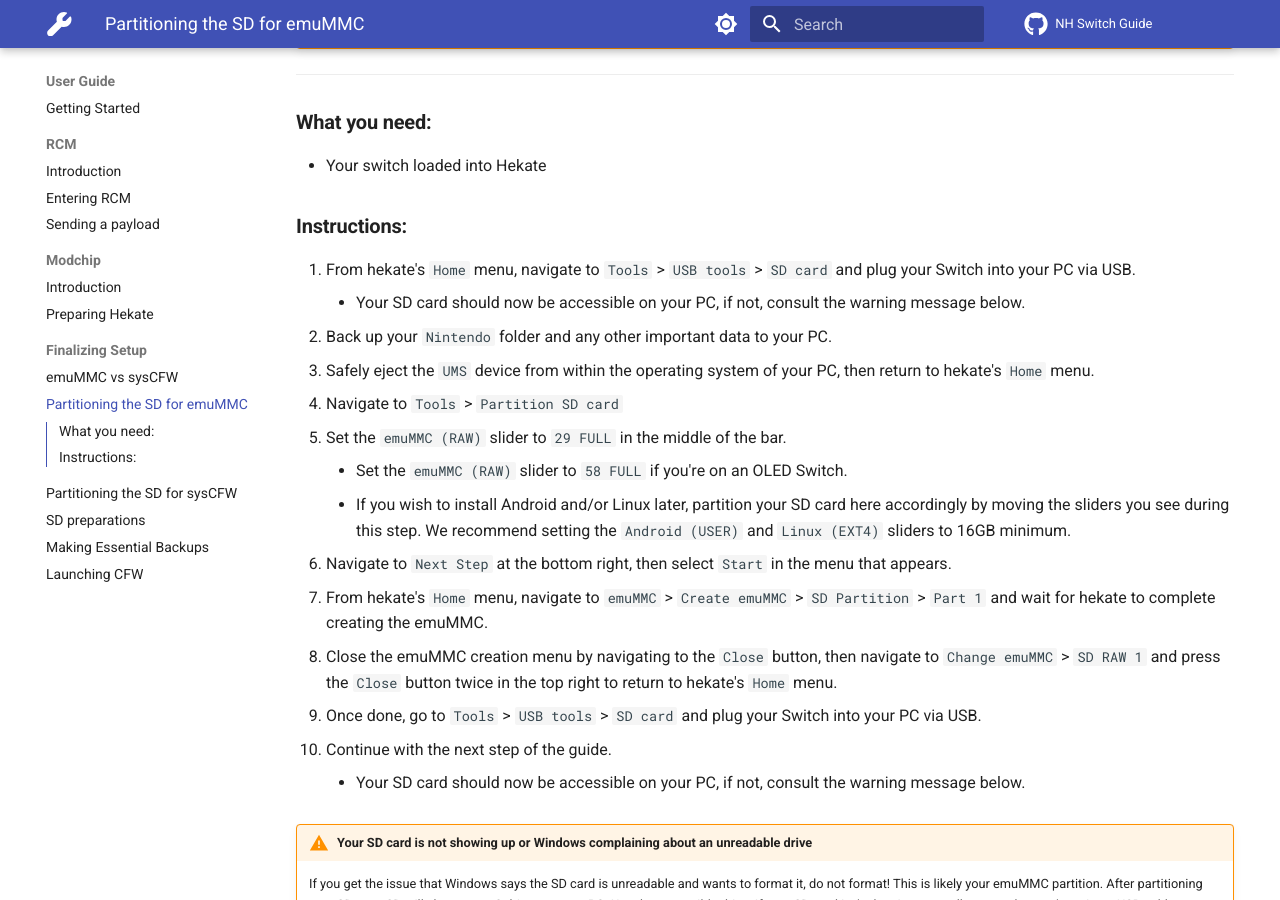
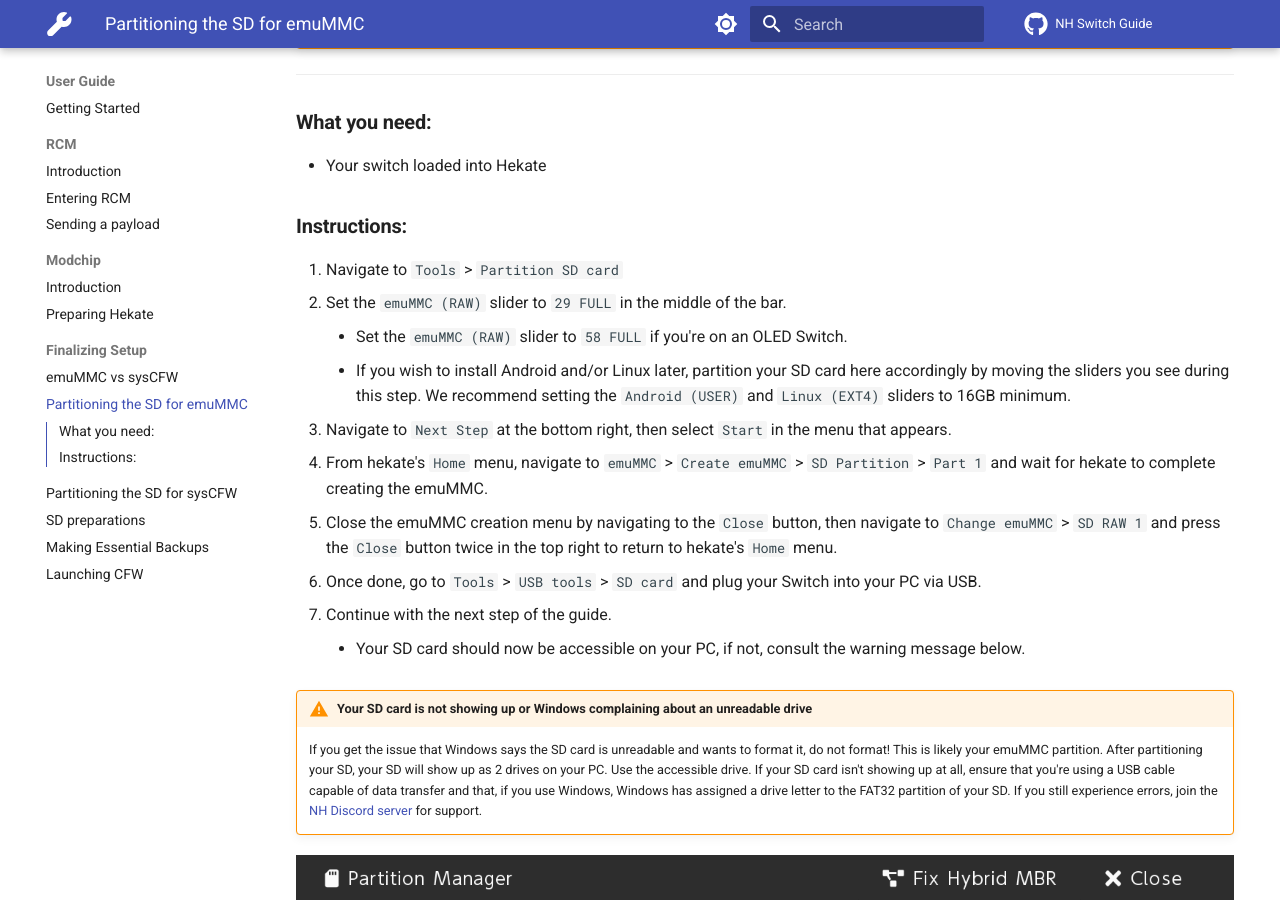
Before and after one commit to nh-server/switch-guide, an MkDocs documentation site: the page built from docs/user_guide/all/partitioning_sd.md, in a window 1280 px wide and 900 px high, scrolled down 303 px. Built offline with MkDocs 1.6.1 and Material for MkDocs 9.7.7, drawn with Linux system fonts in a browser that asks for light colours; comment, search, counter and statistics services are not loaded.

Commit message:
Move backing up Nintendo folder

```diff
--- a/docs/user_guide/all/partitioning_sd.md
+++ b/docs/user_guide/all/partitioning_sd.md
@@ -12,19 +12,15 @@
 
 ### **Instructions:**
 
-1. From hekate's `Home` menu, navigate to `Tools` > `USB tools` > `SD card` and plug your Switch into your PC via USB.
-    - Your SD card should now be accessible on your PC, if not, consult the warning message below.
-2. Back up your `Nintendo` folder and any other important data to your PC.
-3. Safely eject the `UMS` device from within the operating system of your PC, then return to hekate's `Home` menu.
-4. Navigate to `Tools` > `Partition SD card`
-5. Set the `emuMMC (RAW)` slider to `29 FULL` in the middle of the bar.
+1. Navigate to `Tools` > `Partition SD card`
+2. Set the `emuMMC (RAW)` slider to `29 FULL` in the middle of the bar.
     - Set the `emuMMC (RAW)` slider to `58 FULL` if you're on an OLED Switch.
     - If you wish to install Android and/or Linux later, partition your SD card here accordingly by moving the sliders you see during this step. We recommend setting the `Android (USER)` and `Linux (EXT4)` sliders to 16GB minimum.
-6. Navigate to `Next Step` at the bottom right, then select `Start` in the menu that appears.
-7. From hekate's `Home` menu, navigate to `emuMMC` > `Create emuMMC` > `SD Partition` > `Part 1` and wait for hekate to complete creating the emuMMC.
-8. Close the emuMMC creation menu by navigating to the `Close` button, then navigate to `Change emuMMC` > `SD RAW 1` and press the `Close` button twice in the top right to return to hekate's `Home` menu.
-9. Once done, go to `Tools` > `USB tools` > `SD card` and plug your Switch into your PC via USB.
-10. Continue with the next step of the guide.
+3. Navigate to `Next Step` at the bottom right, then select `Start` in the menu that appears.
+4. From hekate's `Home` menu, navigate to `emuMMC` > `Create emuMMC` > `SD Partition` > `Part 1` and wait for hekate to complete creating the emuMMC.
+5. Close the emuMMC creation menu by navigating to the `Close` button, then navigate to `Change emuMMC` > `SD RAW 1` and press the `Close` button twice in the top right to return to hekate's `Home` menu.
+6. Once done, go to `Tools` > `USB tools` > `SD card` and plug your Switch into your PC via USB.
+7. Continue with the next step of the guide.
      - Your SD card should now be accessible on your PC, if not, consult the warning message below.
 
 !!! warning "Your SD card is not showing up or Windows complaining about an unreadable drive"
```
Also changed, not shown: docs/user_guide/all/partitioning_sd_syscfw.md (+4 -8 lines), docs/user_guide/modchip/preparing_hekate.md (+3 -2 lines).
